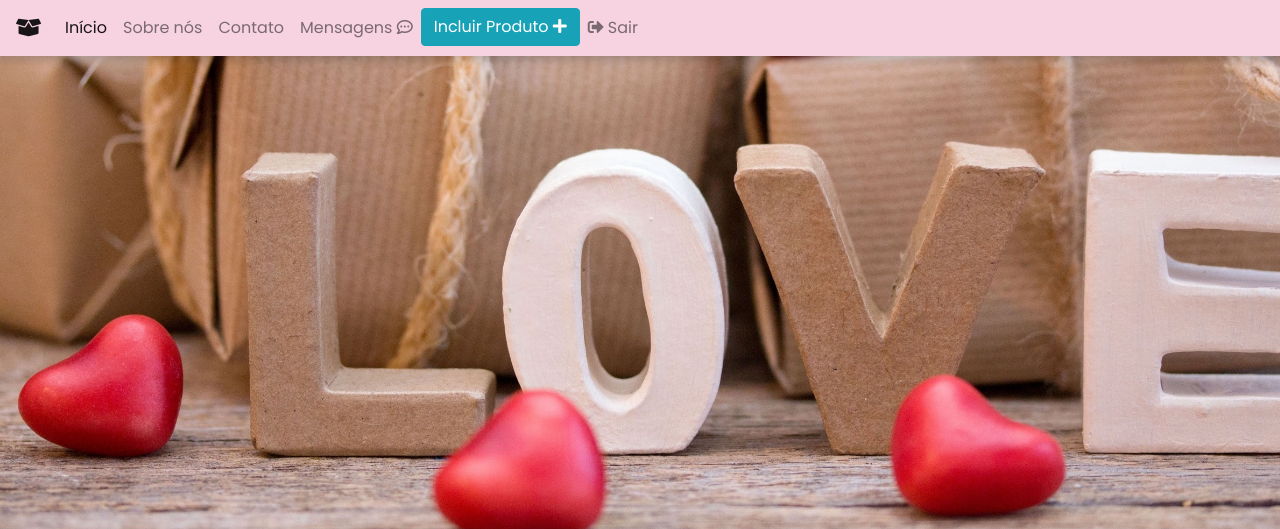
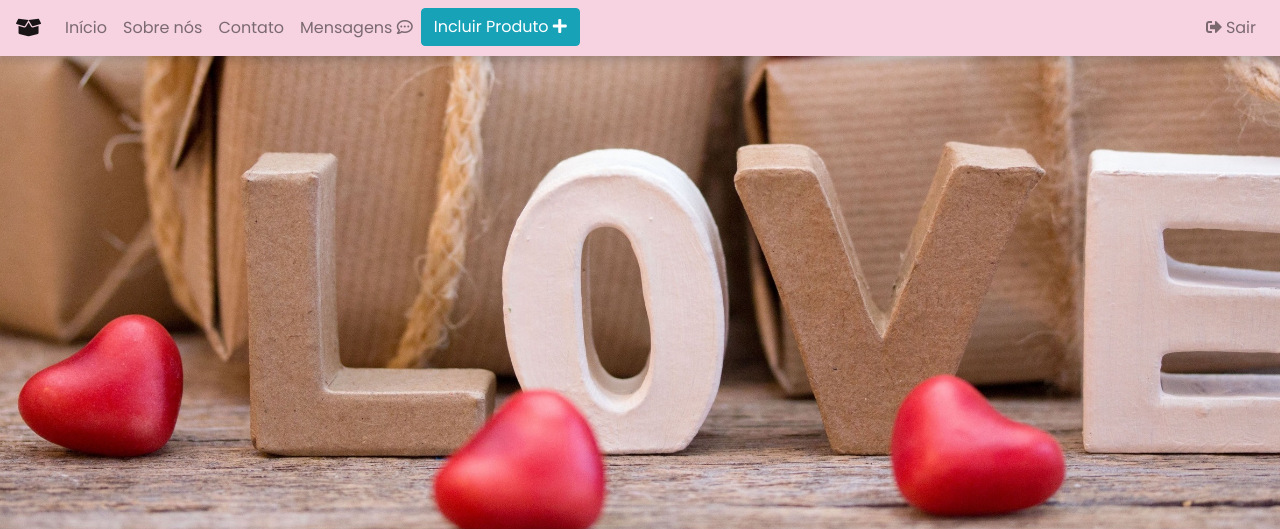
Before and after one commit to projetoudf/interdisciplinarII, a PHP site: page /index.php in a window 1280 px wide. Shown: the top 529 px of the page. Run offline with PHP 8.4, Linux system fonts and the light colour scheme; the visitor is signed in with stand-in values (Sample User, id 1).

Commit message:
mudanca no menu

```diff
--- a/menu.php
+++ b/menu.php
@@ -1,4 +1,4 @@
-<nav class="navbar navbar-expand-lg navbar-light fixed-top" style="background-color: #F7D3E1; box-shadow: 1px 1px 9px 3px rgba(41,41,41,.25);">
+<nav class="navbar navbar-expand-lg navbar-light fixed-top " style="background-color: #F7D3E1; box-shadow: 1px 1px 9px 3px rgba(41,41,41,.25);">
   <a class="navbar-brand" href="#"><i class="fas fa-box-open"></i></a>
   <button class="navbar-toggler" type="button" data-toggle="collapse" data-target="#navbarSupportedContent" aria-controls="navbarSupportedContent" aria-expanded="false" aria-label="Toggle navigation">
     <span class="navbar-toggler-icon"></span>
@@ -6,7 +6,7 @@
 
   <div class="collapse navbar-collapse" id="navbarSupportedContent">
     <ul class="navbar-nav mr-auto">
-      <li class="nav-item active">
+      <li class="nav-item">
         <a class="nav-link" href="/index.php">Início <span class="sr-only">(current)</span></a>
       </li>
       <li class="nav-item">
@@ -28,7 +28,10 @@
       <li class="nav-item">
         <a class="btn btn-info" href="/produto/incluirProduto.php">Incluir Produto <i class="fas fa-plus"></i></a>
       </li>
-      <li class="nav-item">
+      </ul>
+      <ul class="navbar-nav">
+
+      <li class="nav-item float-right">
         <a class="nav-link" href="/logout.php"><i class="fas fa-sign-out-alt"></i> Sair</a>
       </li>
       <?php } ?>
```
